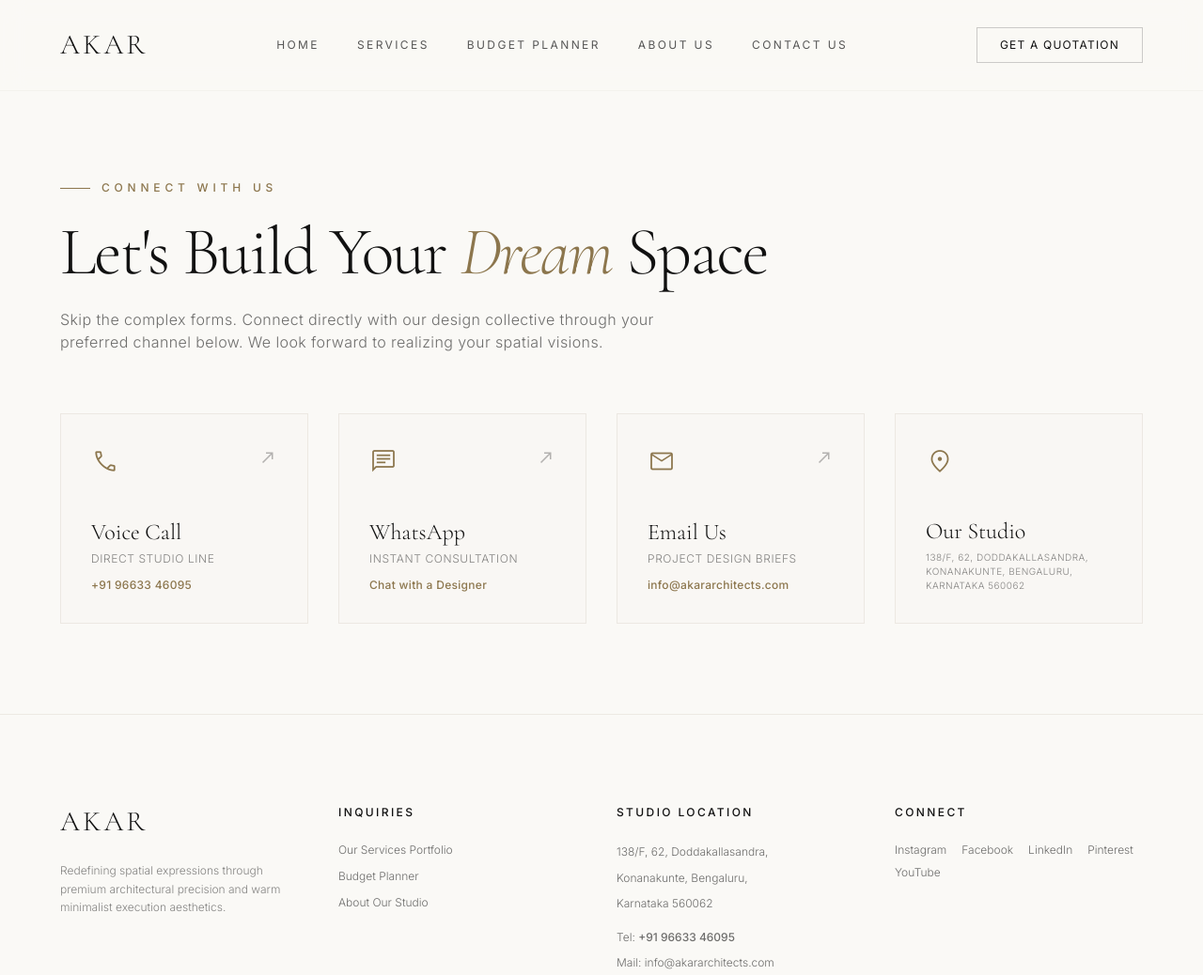
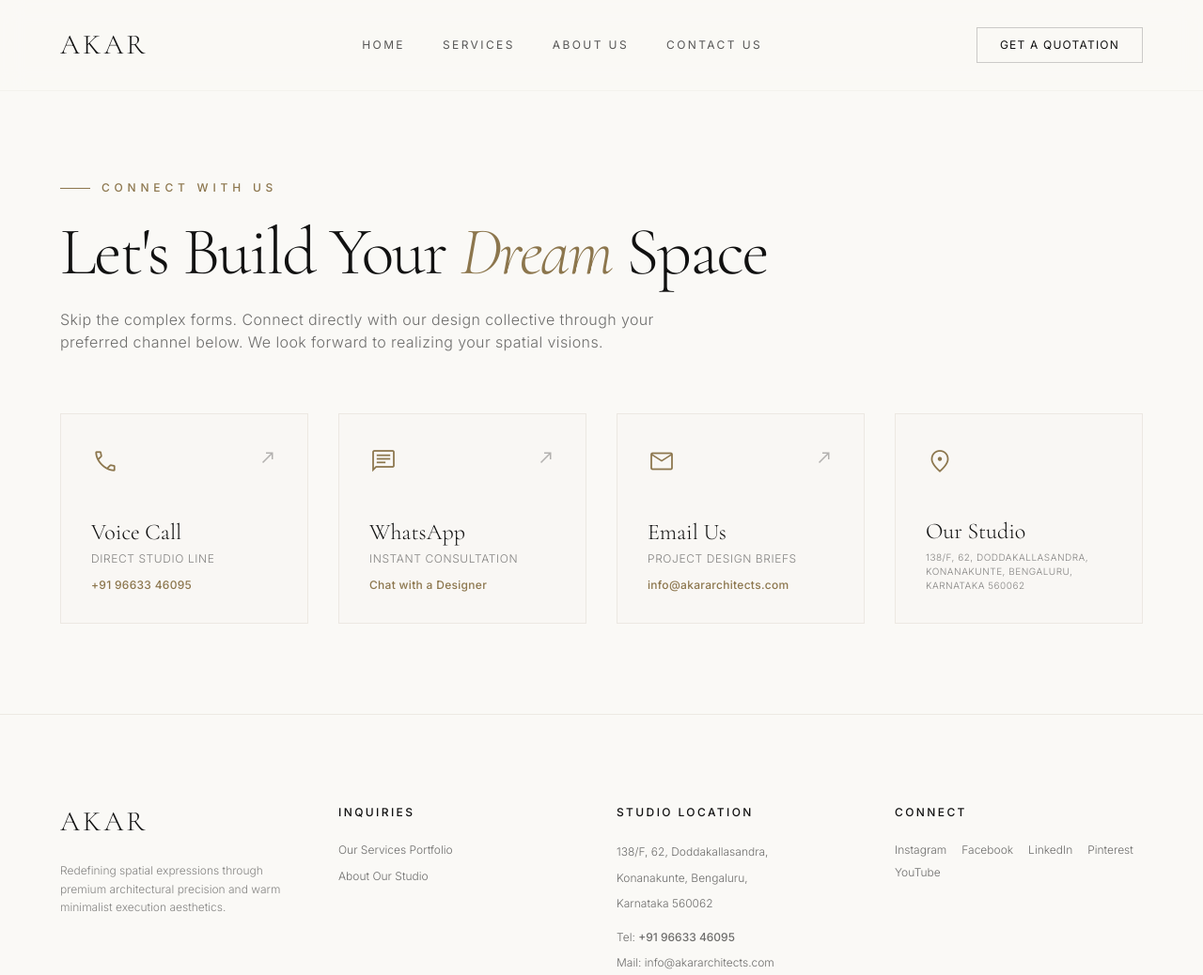
Before and after one commit to rdwarakreddy/akar, a plain HTML site: page Contactus.html in a window 1280 px wide. Shown: the top 1038 px of the page at 94% size. Drawn offline with nearby package versions, Linux system fonts and the light colour scheme.

Commit message:
Removed Budget Planner and Icreased the Font size

```diff
--- a/Contactus.html
+++ b/Contactus.html
@@ -108,8 +108,8 @@
                     href="index.html">Home</a>
                 <a class="font-sans-premium text-xs uppercase tracking-[0.2em] text-on-surface/70 hover:text-primary transition-colors hover-underline"
                     href="services.html">Services</a>
-                <a class="font-sans-premium text-xs uppercase tracking-[0.2em] text-on-surface/70 hover:text-primary transition-colors hover-underline"
-                    href="Budgetplanner.html">Budget Planner</a>
+                <!-- <a class="font-sans-premium text-xs uppercase tracking-[0.2em] text-on-surface/70 hover:text-primary transition-colors hover-underline"
+                    href="Budgetplanner.html">Budget Planner</a> -->
                 <a class="font-sans-premium text-xs uppercase tracking-[0.2em] text-on-surface/70 hover:text-primary transition-colors hover-underline"
                     href="about.html">About Us</a>
                 <a class="font-sans-premium text-xs uppercase tracking-[0.2em] text-on-surface/70 hover:text-primary transition-colors hover-underline"
@@ -142,8 +142,8 @@
                     href="index.html">Home</a>
                 <a class="mobile-nav-link font-serif-premium text-3xl font-light text-on-surface/80 hover:text-secondary transition-colors"
                     href="services.html">Services</a>
-                <a class="mobile-nav-link font-serif-premium text-3xl font-light text-on-surface/80 hover:text-secondary transition-colors"
-                    href="Budgetplanner.html">Budget Planner</a>
+                <!-- <a class="mobile-nav-link font-serif-premium text-3xl font-light text-on-surface/80 hover:text-secondary transition-colors"
+                    href="Budgetplanner.html">Budget Planner</a> -->
                 <a class="mobile-nav-link font-serif-premium text-3xl font-light text-on-surface/80 hover:text-secondary transition-colors"
                     href="about.html">About Us</a>
                 <a class="mobile-nav-link font-serif-premium text-3xl font-light text-on-surface/80 hover:text-secondary transition-colors"
@@ -270,7 +270,7 @@
                 <ul class="space-y-3 font-sans-premium text-xs text-on-surface/60 font-light">
                     <li><a class="hover:text-secondary transition-colors" href="services.html">Our Services
                             Portfolio</a></li>
-                    <li><a class="hover:text-secondary transition-colors" href="Budgetplanner.html">Budget Planner</a>
+                    <!-- <li><a class="hover:text-secondary transition-colors" href="Budgetplanner.html">Budget Planner</a> -->
                     </li>
                     <li><a class="hover:text-secondary transition-colors" href="about.html">About Our Studio</a></li>
                 </ul>
```
Also changed, not shown: about.html (+5 -5 lines), index.html (+6 -6 lines), services.html (+5 -5 lines).
